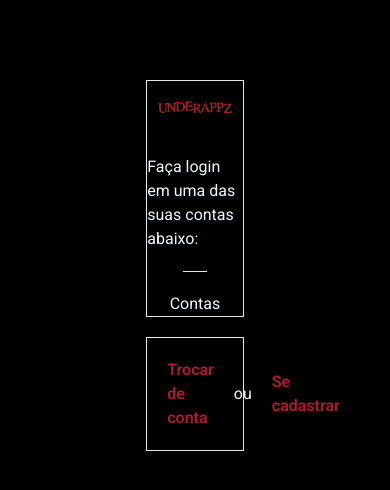
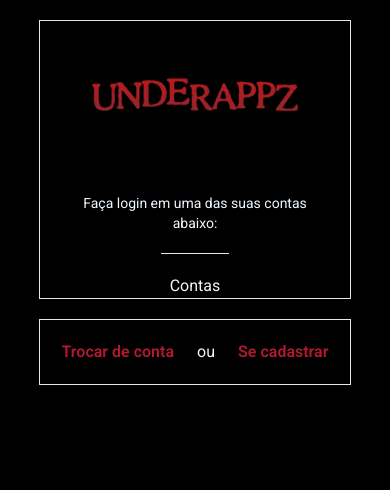
Before and after one commit to Carlos-Teixeira-Jr/underappz, a Next.js app: page /login in a window 390 px wide. Shown: the top 490 px of the page. Built offline with nearby package versions, Linux system fonts and the light colour scheme.

Commit message:
some adjusts in responsive design of login page

```diff
--- a/src/pages/login.tsx
+++ b/src/pages/login.tsx
@@ -7,7 +7,7 @@ const Login = () => {
 
   return (
     <div>
-      <div className="flex flex-col justify-center items-center gap-5 border w-1/4 mx-auto my-5 mt-20">
+      <div className="flex flex-col justify-center items-center gap-5 border md:w-1/4 w-4/5 mx-auto my-5 md:mt-20 px-5">
         <div>
           <Image
             src={"/logo.png"}
@@ -19,7 +19,7 @@ const Login = () => {
         {!changeAccount ? (
           <>
             <div className="flex flex-col items-center">
-              <p>Faça login em uma das suas contas abaixo:</p>
+              <p className="text-center text-sm">Faça login em uma das suas contas abaixo:</p>
             </div>
             <hr className="w-1/4"/>
             <div>
@@ -51,7 +51,7 @@ const Login = () => {
 
       </div>
 
-      <div className="flex justify-around items-center gap-5 border w-1/4 mx-auto my-5 p-5">
+      <div className="flex justify-around items-center gap-5 border md:w-1/4 w-4/5 mx-auto my-5 p-5">
         {!changeAccount ? (
           <>
             <p
@@ -61,7 +61,7 @@ const Login = () => {
               Trocar de conta
             </p>
             <p>ou</p>
-            <a href="/register" className="cursor-pointer font-semibold text-primary hover:text-red-300 transition-colors duration-300">
+            <a href="/register" className="cursor-pointer font-semibold text-primary hover:text-red-300 transition-colors duration-300 text-right">
               Se cadastrar
             </a>
           </>
```
